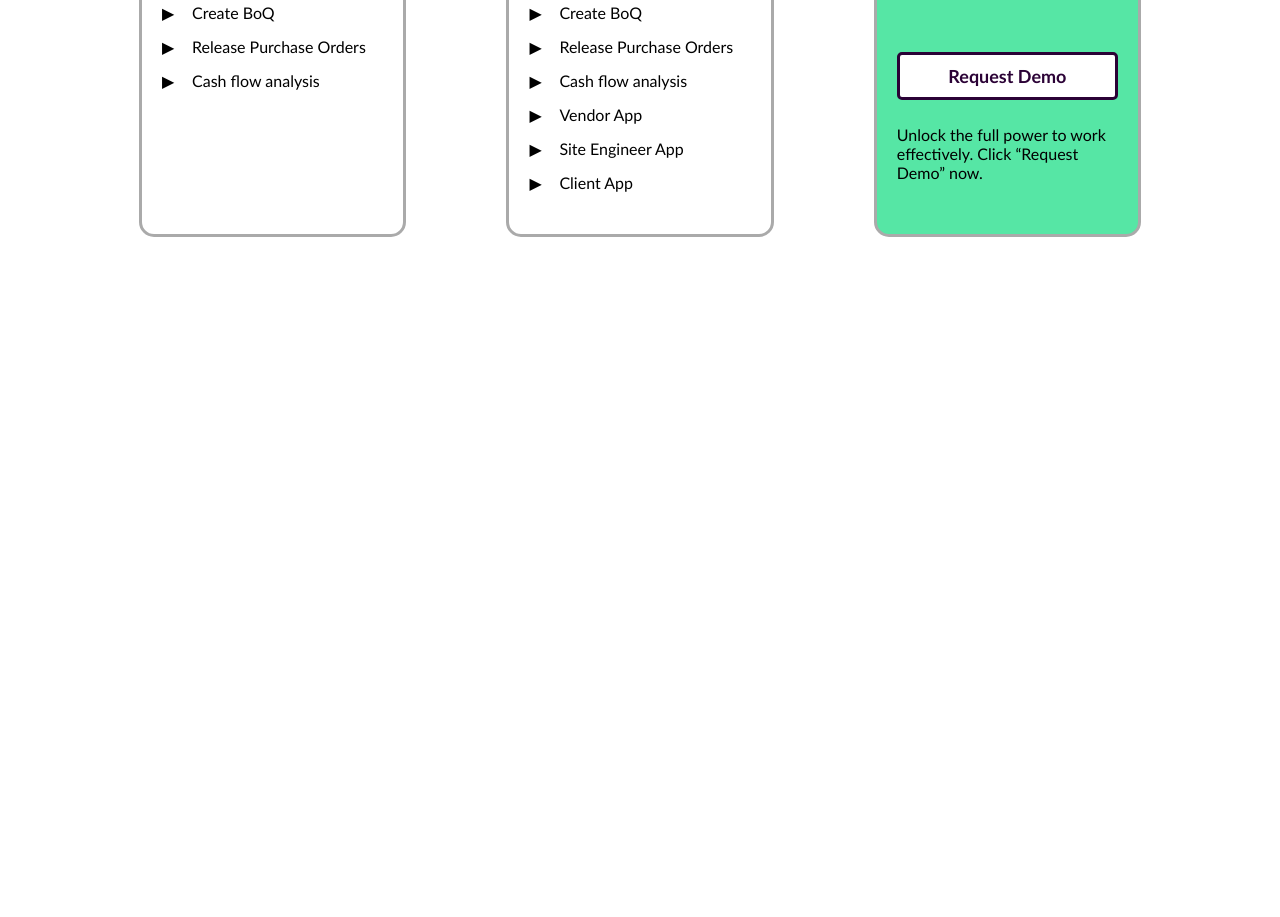
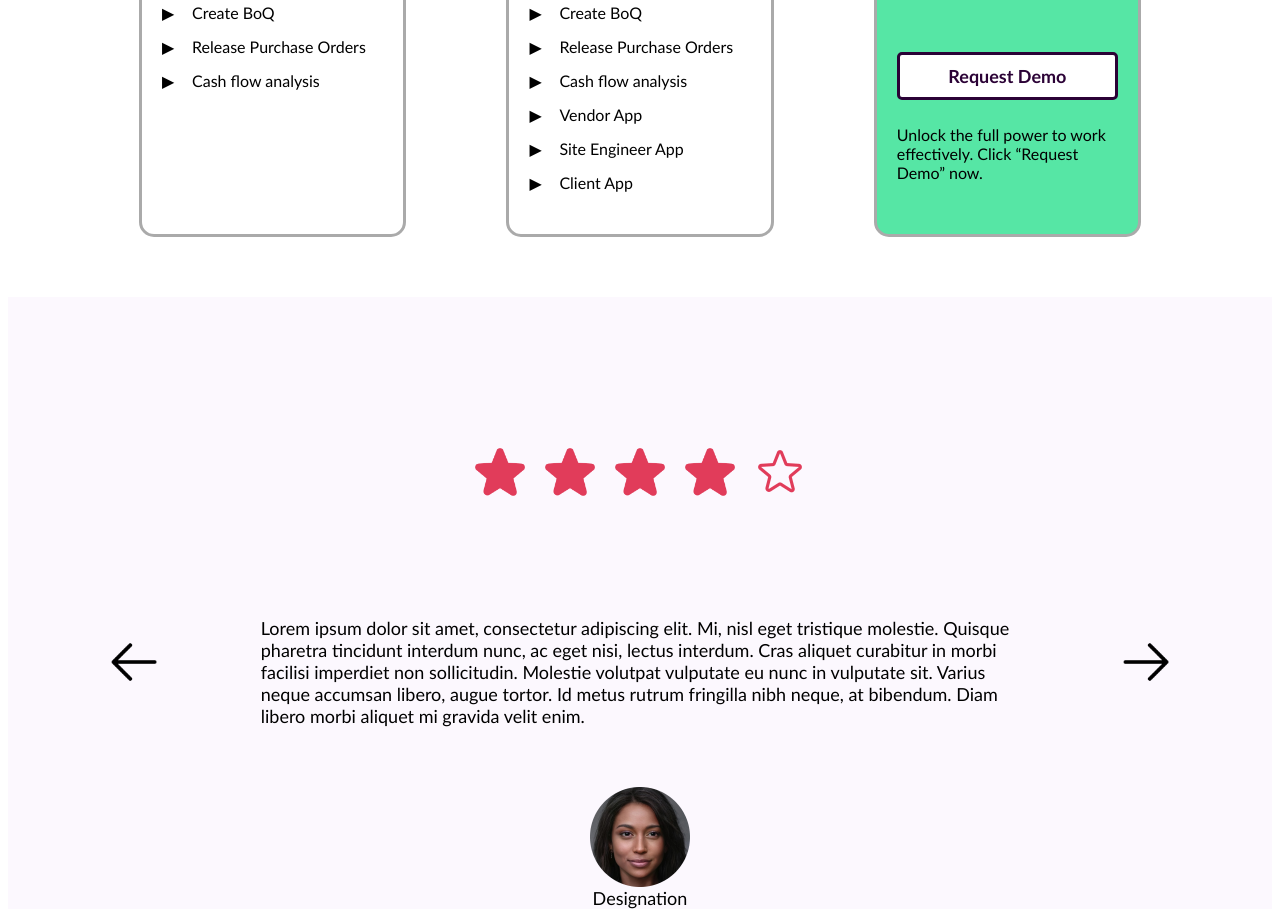
Before and after one commit to Reigen-byte/collab, a website: page index.html in a window 1280 px wide. Shown: the part 4789-5706 px from the top of the page. Before the commit the page ends 5034 px from the top, so only its background shows below. Drawn offline with Linux system fonts and the light colour scheme.

Commit message:
Feedback done

```diff
--- a/css/main.css
+++ b/css/main.css
@@ -569,3 +569,61 @@ input[type="checkbox"]:checked + .slider:before {
 .plan-choice:last-child > .button {
     margin-top: 30px;
 }
+
+.feedback {
+    display: flex;
+    justify-content: center;
+    align-items: center;
+    flex-direction: column;
+    background-color: #E2BDF21C;
+    margin-top: 60px;
+}
+
+.feedback > .rating {
+    display: flex;
+    align-items: center;
+    gap: 20px;
+    margin-top: 150px;
+}
+
+.feedback > .rating > .star {
+    cursor: pointer;
+    width: 50px;
+    height: auto;
+}
+
+.feedback > .reviews {
+    display: flex;
+    justify-content: space-evenly;
+    align-items: center;
+    margin-top: 40px;
+}
+
+.feedback .arrow {
+    width: 60px;
+    height: auto;
+    cursor: pointer;
+}
+
+.feedback .review {
+    width: 60%;
+    height: 250px;
+    padding: 80px 0px;
+    font-size: 18px;
+}
+
+.feedback > .reviewer {
+    display: flex;
+    justify-content: center;
+    align-items: center;
+    flex-direction: column;
+}
+
+.feedback .photo {
+    width: 100px;
+    height: auto;
+}
+
+.feedback .name {
+    font-size: 18px;
+}
--- a/index.html
+++ b/index.html
@@ -177,5 +177,23 @@
             </div>
         </div>
     </section>
+    <section class="feedback">
+        <div class="rating">
+            <img class="star star1" src="./img/star-full.png" alt="Rating1">
+            <img class="star star2" src="./img/star-full.png" alt="Rating2">
+            <img class="star star3" src="./img/star-full.png" alt="Rating3">
+            <img class="star star4" src="./img/star-full.png" alt="Rating4">
+            <img class="star star5" src="./img/star-empty.png" alt="Rating5">
+        </div>
+        <div class="reviews">
+            <img class="arrow left" src="/img/left-arrow.png" alt="arrow-left">
+            <p class="review">Lorem ipsum dolor sit amet, consectetur adipiscing elit. Mi, nisl eget tristique molestie. Quisque pharetra tincidunt interdum nunc, ac eget nisi, lectus interdum. Cras aliquet curabitur in morbi facilisi imperdiet non sollicitudin. Molestie volutpat vulputate eu nunc in vulputate sit. Varius neque accumsan libero, augue tortor. Id metus rutrum fringilla nibh neque, at bibendum. Diam libero morbi aliquet mi gravida velit enim.</p>
+            <img class="arrow right" src="/img/right-arrow.png" alt="arrow-right">
+        </div>
+        <div class="reviewer">
+            <img class="photo" src="/img/reviewer-photo.png" alt="reviewer-photo">
+            <p class="name">Designation</p>
+        </div>
+    </section>
 </body>
 </html>
```
Also changed, not shown: img/left-arrow.png (added), img/reviewer-photo.png (added), img/right-arrow.png (added), img/star-empty.png (added), img/star-full.png (added).
